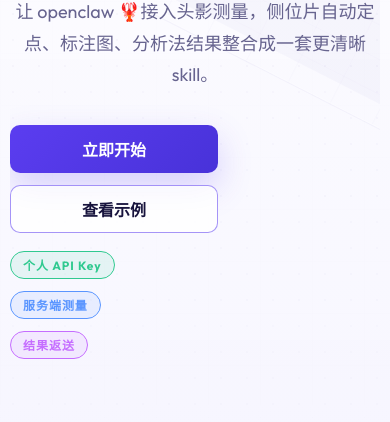
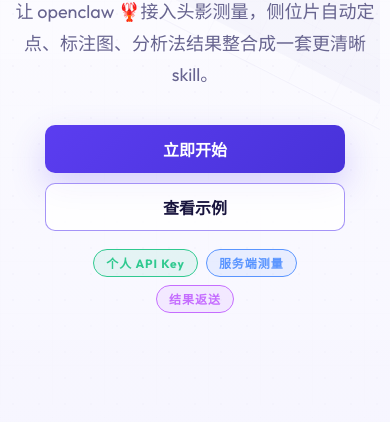
Before and after one commit to huyuanfeng45/hyfceph-portal, a browser extension: page public/index.html in a window 390 px wide. Shown: the part 363-785 px from the top of the page. Drawn offline with Linux system fonts and the light colour scheme.

Commit message:
Improve mobile hero button and tag layout

```diff
--- a/public/styles.css
+++ b/public/styles.css
@@ -1102,8 +1102,6 @@
 
   .site-header,
   .workspace-actions,
-  .hero-actions,
-  .hero-tags,
   .api-actions,
   .admin-actions,
   .entry-actions,
@@ -1156,6 +1154,33 @@
     justify-content: center;
   }
 
+  .hero-actions {
+    display: grid;
+    grid-template-columns: repeat(2, minmax(0, 1fr));
+    align-items: stretch;
+    gap: 10px;
+    width: min(100%, 360px);
+    margin-left: auto;
+    margin-right: auto;
+  }
+
+  .hero-actions .primary-button,
+  .hero-actions .secondary-button {
+    min-width: 0;
+    width: 100%;
+    padding-inline: 10px;
+  }
+
+  .hero-tags {
+    flex-direction: row;
+    align-items: center;
+    justify-content: center;
+    gap: 8px;
+    width: min(100%, 340px);
+    margin-left: auto;
+    margin-right: auto;
+  }
+
   .hero-landing {
     padding-top: 44px;
   }
@@ -1193,3 +1218,14 @@
     min-width: 100%;
   }
 }
+
+@media (max-width: 520px) {
+  .hero-actions {
+    grid-template-columns: 1fr;
+    width: min(100%, 300px);
+  }
+
+  .hero-tags {
+    width: min(100%, 260px);
+  }
+}
```
